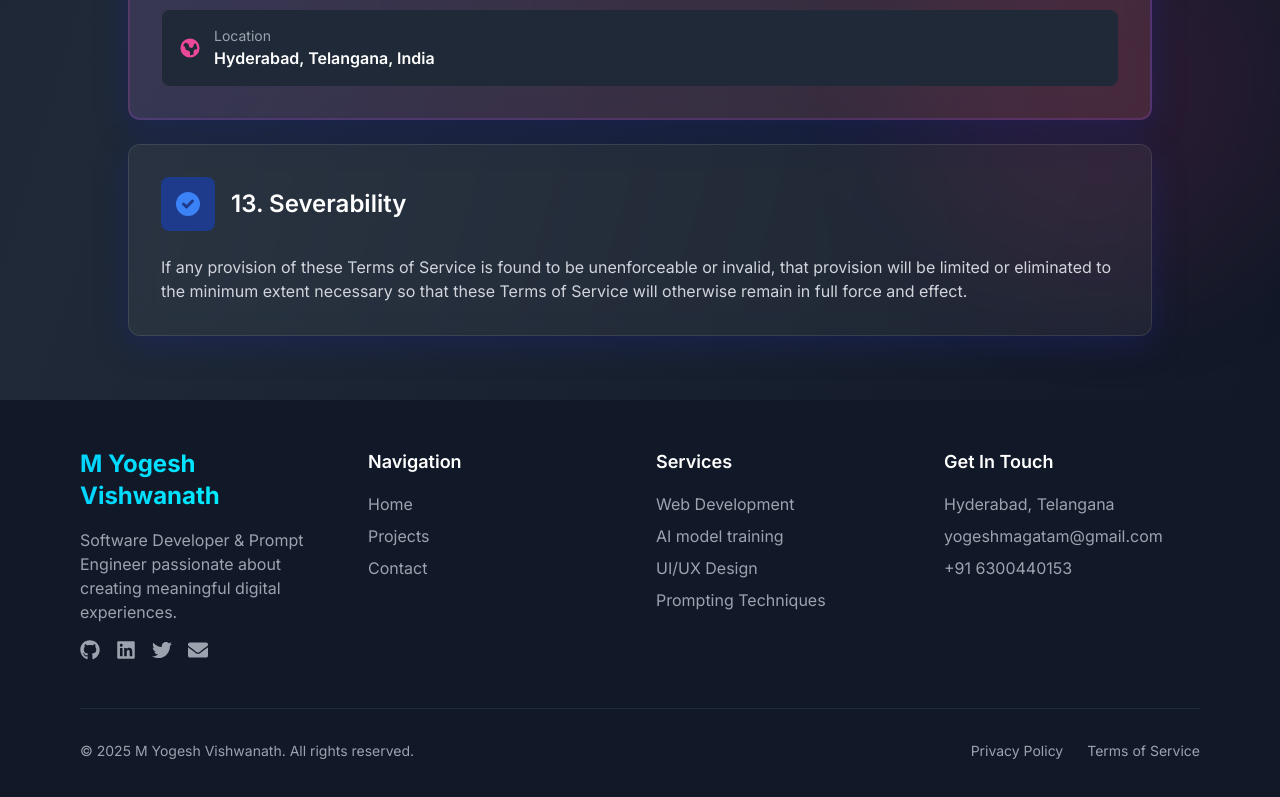
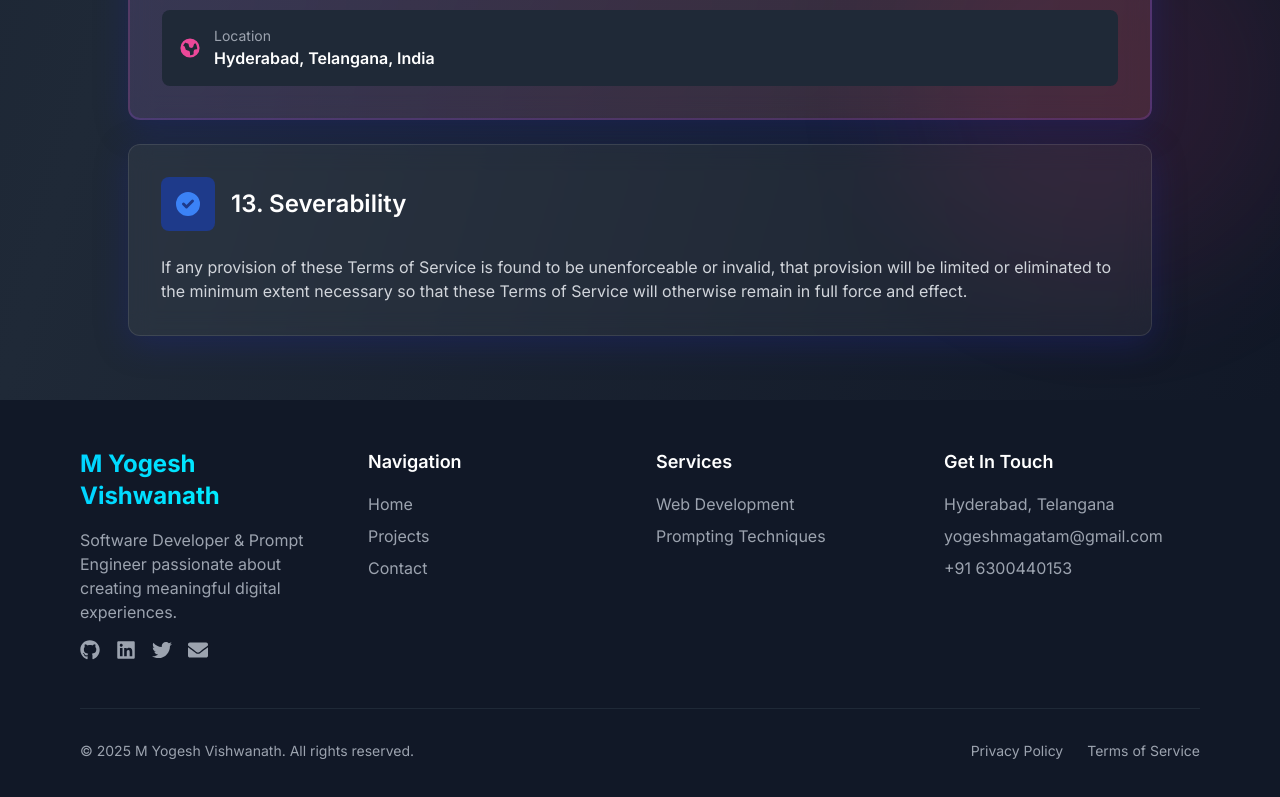
Before and after one commit to yogeshmagatam/portfolio-website, a React (Vite) app in the folder frontend/: page /terms in a window 1280 px wide. Shown: the part 3996-4793 px from the top of the page. Built offline with nearby package versions, Linux system fonts and the light colour scheme.

Commit message:
Done Changes

```diff
--- a/frontend/src/components/Footer.jsx
+++ b/frontend/src/components/Footer.jsx
@@ -76,8 +76,6 @@ const Footer = () => {
             <h4 className="text-lg font-semibold mb-4">Services</h4>
             <ul className="space-y-2 text-gray-400">
               <li>Web Development</li>
-              <li>AI model training</li>
-              <li>UI/UX Design</li>
               <li>Prompting Techniques</li>
             </ul>
           </div>
```
